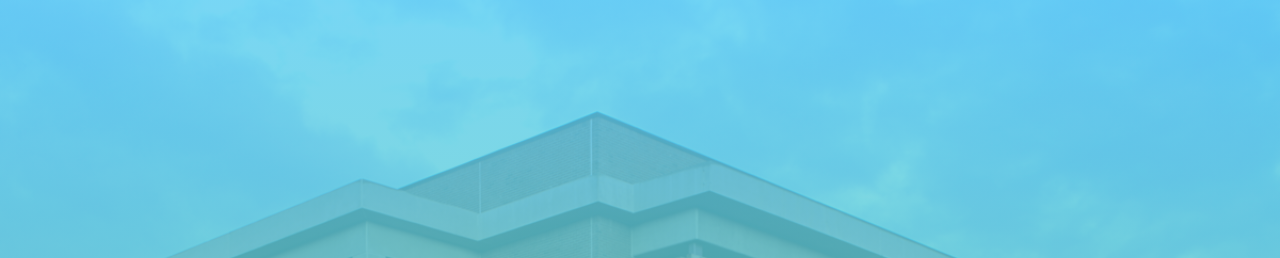
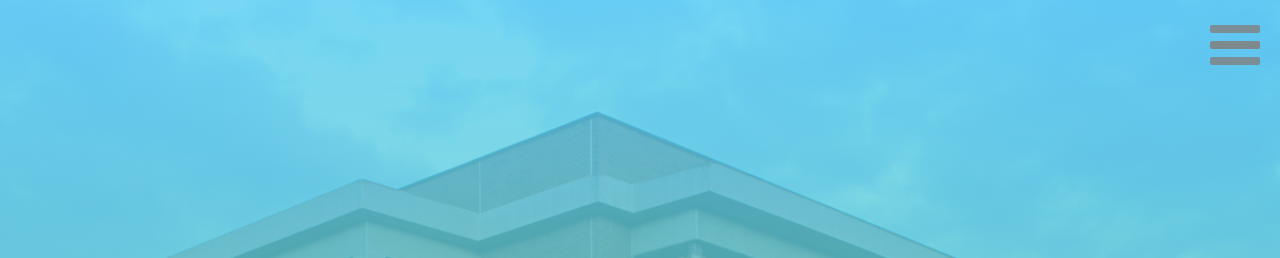
Before and after one commit to GreenNick/THS-Robotics-Site, a plain HTML site: page index.html in a window 1280 px wide. Shown: the top 258 px of the page. Drawn offline with nearby package versions, Linux system fonts and the light colour scheme.

Commit message:
Adds navigation button

```diff
--- a/assets/css/modules/_navigation.sass
+++ b/assets/css/modules/_navigation.sass
@@ -1,3 +1,25 @@
+.nav-btn
+  height: 50px
+  width: 50px
+  position: fixed
+  top: 20px
+  right: 20px
+  display: flex
+  justify-content: center
+  span,span:before,span:after
+    content: ""
+    display: block
+    height: 8px
+    width: 50px
+    border-radius: 2px
+    background: $tertiary-grey
+    opacity: 0.9
+    position: relative
+    margin: auto
+  span:before
+    top: 16px
+  span:after
+    top: -24px
 nav
   width: 0
   overflow: hidden
```
Also changed, not shown: assets/css/main.css.
